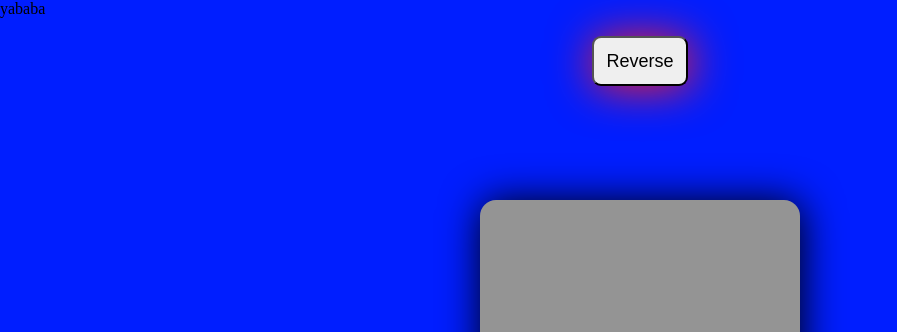
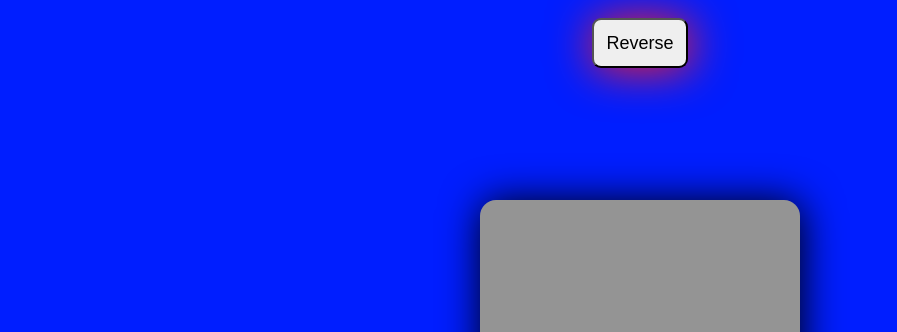
Before and after one commit to Darth-Joshua/refreshButton, a plain HTML site: page index.html in a window 1280 px wide. Shown: the top 332 px of the page, without its empty margins (0-897 px from the left). Drawn offline with Linux system fonts and the light colour scheme.

Commit message:
fixed the problem lets goooo

```diff
--- a/index.html
+++ b/index.html
@@ -1,7 +1,6 @@
 <link rel="stylesheet" href="style.css">
 
 <body>
-    yababa
     <div>
         <button id="reverse">
             Reverse
```
